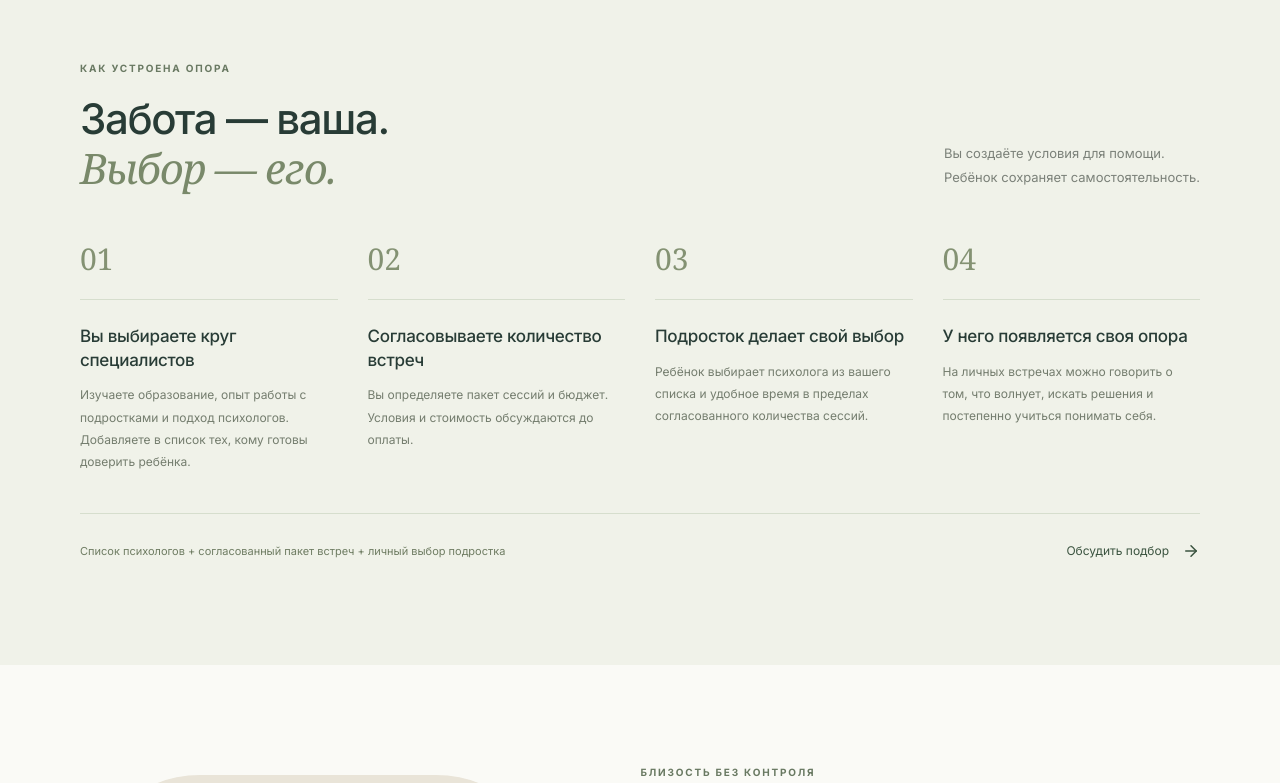
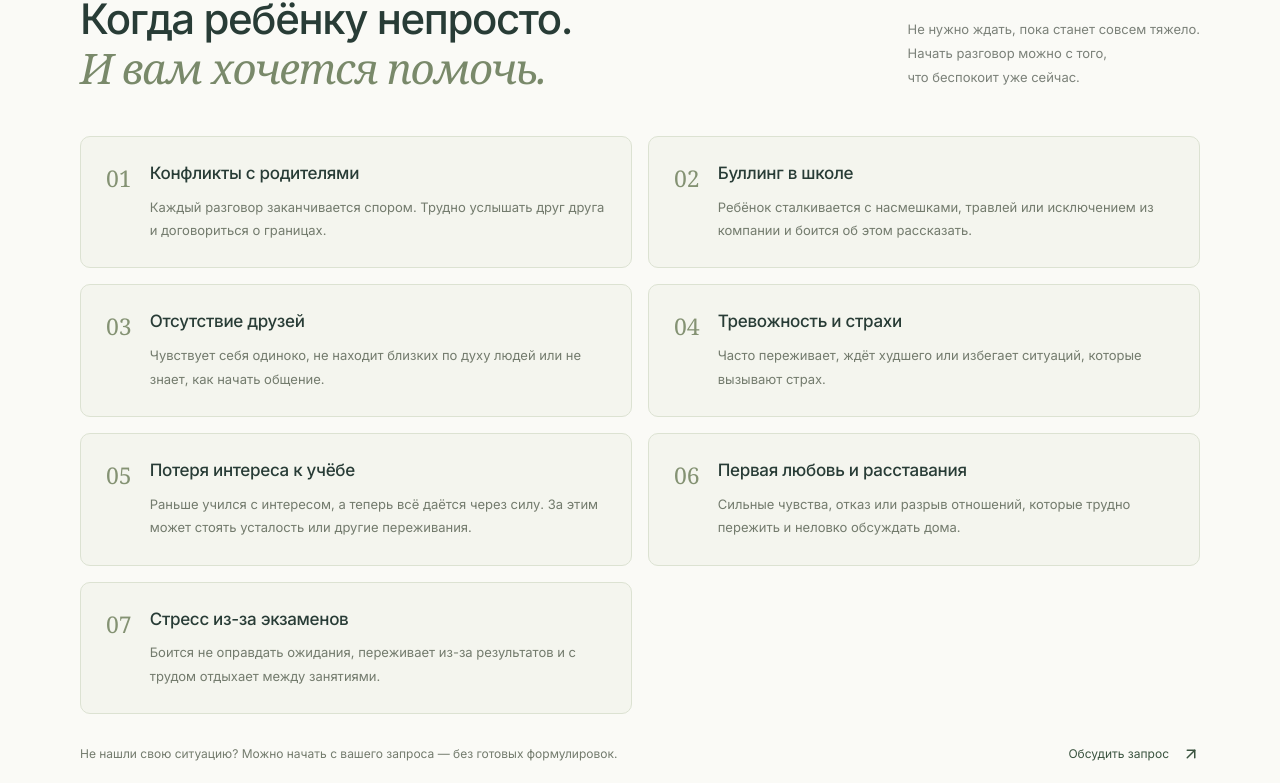
Before and after one commit to Argos92/CalmTalk, a React (Vite) app: page / in a window 1280 px wide. Shown: the part 1546-2329 px from the top of the page. Built offline with nearby package versions, Linux system fonts and the light colour scheme.

Commit message:
Add seven family concerns to the landing page

```diff
--- a/src/App.tsx
+++ b/src/App.tsx
@@ -62,6 +62,19 @@ function App() {
           ['03', 'Трудно понять себя', 'Меняются чувства, тело, представления о себе. Хочется быть услышанным, а не получить ещё один совет.', 'Самооценка и взросление'],
         ].map(([n,title,description,tag])=><article className="situation-card" key={n}><span className="card-number">{n}<ArrowUpRight size={21}/></span><h3>{title}</h3><p>{description}</p><span className="tag">{tag}</span></article>)}</div>
       </section>
+      <section className="section wrap concerns" id="concerns" aria-labelledby="concerns-title">
+        <div className="section-heading"><div><span className="eyebrow">С ЧЕМ МОЖНО ОБРАТИТЬСЯ</span><h2 id="concerns-title">Когда ребёнку непросто.<br/><em>И вам хочется помочь.</em></h2></div><p>Не нужно ждать, пока станет совсем тяжело.<br/>Начать разговор можно с того,<br/>что беспокоит уже сейчас.</p></div>
+        <div className="concern-grid">{[
+          ['Конфликты с родителями', 'Каждый разговор заканчивается спором. Трудно услышать друг друга и договориться о границах.'],
+          ['Буллинг в школе', 'Ребёнок сталкивается с насмешками, травлей или исключением из компании и боится об этом рассказать.'],
+          ['Отсутствие друзей', 'Чувствует себя одиноко, не находит близких по духу людей или не знает, как начать общение.'],
+          ['Тревожность и страхи', 'Часто переживает, ждёт худшего или избегает ситуаций, которые вызывают страх.'],
+          ['Потеря интереса к учёбе', 'Раньше учился с интересом, а теперь всё даётся через силу. За этим может стоять усталость или другие переживания.'],
+          ['Первая любовь и расставания', 'Сильные чувства, отказ или разрыв отношений, которые трудно пережить и неловко обсуждать дома.'],
+          ['Стресс из-за экзаменов', 'Боится не оправдать ожидания, переживает из-за результатов и с трудом отдыхает между занятиями.'],
+        ].map(([title, description], index) => <article className="concern-card" key={title}><span className="concern-number">0{index + 1}</span><div><h3>{title}</h3><p>{description}</p></div></article>)}</div>
+        <div className="concerns-footer"><p>Не нашли свою ситуацию? Можно начать с вашего запроса — без готовых формулировок.</p><button className="text-button" onClick={open}>Обсудить запрос <ArrowUpRight size={18}/></button></div>
+      </section>
       <section className="process section" id="how"><div className="wrap"><div className="section-heading"><div><span className="eyebrow">КАК УСТРОЕНА ОПОРА</span><h2>Забота — ваша.<br/><em>Выбор — его.</em></h2></div><p>Вы создаёте условия для помощи.<br/>Ребёнок сохраняет самостоятельность.</p></div><div className="steps">{steps.map(([title,description],i)=><article key={title}><span className="step-number">0{i+1}</span><h3>{title}</h3><p>{description}</p></article>)}</div><div className="process-footer"><span>Список психологов + согласованный пакет встреч + личный выбор подростка</span><button className="text-button" onClick={open}>Обсудить подбор <ArrowRight size={18}/></button></div></div></section>
       <section className="section wrap trust" id="trust"><div className="trust-art"><div className="trust-symbol"><Heart size={72} strokeWidth={1}/></div><span>Доверие нельзя потребовать.<br/>Для него можно создать пространство.</span></div><div><span className="eyebrow">БЛИЗОСТЬ БЕЗ КОНТРОЛЯ</span><h2>Вам не нужно знать<br/><em>каждое слово.</em><br/>Важно, что его слышат.</h2><p>Психолог — не посредник для проверки ребёнка. Это человек, с которым подросток может обсудить свои мысли и чувства в личном разговоре.</p><ul className="check-list"><li><Check size={18}/> Вы участвуете в выборе специалистов и определяете бюджет.</li><li><Check size={18}/> Содержание бесед не превращается в отчёт родителям.</li><li><Check size={18}/> Границы конфиденциальности и исключения при угрозе безопасности обсуждаются заранее.</li></ul></div></section>
       <section className="parent-band wrap"><span className="parent-icon"><Users size={32}/></span><div><h3>Родителям тоже нужна опора</h3><p>Как начать разговор? Как поддержать и не давить? Можно обратиться за отдельной консультацией для себя.</p></div><button className="text-button" onClick={open}>Обсудить свой запрос <ArrowUpRight size={19}/></button></section>
```
Also changed, not shown: src/index.css.
